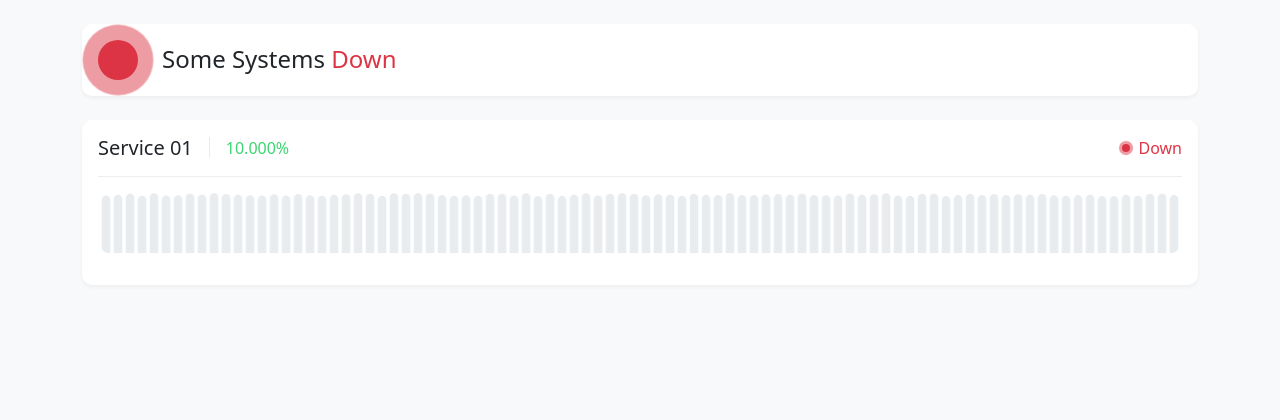
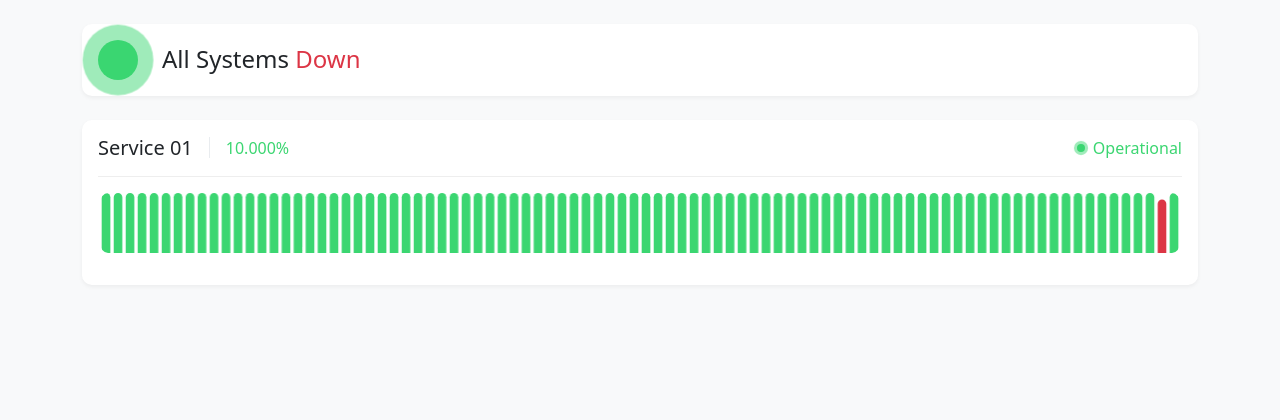
Before and after one commit to connecta-soft/crm-system-status, a Flask app: template templates/index.html in a window 1280 px wide. Shown: the part 62-482 px from the top of the page. Run offline with Flask 3, Linux system fonts and the light colour scheme; the template is opened without the code that fills it: most values are stand-ins (such as "Sample title", 1, 10 or a date in 2020).

Commit message:
Restored to '81d57d2036733fad6ec301d7031132edb9e579d2'
Replit-Restored-To:81d57d2036733fad6ec301d7031132edb9e579d2

```diff
--- a/static/css/style.css
+++ b/static/css/style.css
@@ -40,16 +40,12 @@ body {
     position: relative;
 }
 
-.live-dot.down {
-    background-color: #dc3545;
-}
-
 .live-dot::before {
     content: '';
     position: absolute;
     width: 100%;
     height: 100%;
-    background-color: inherit;
+    background-color: #3bd671;
     border-radius: 50%;
     animation: pulse 2s infinite;
 }
--- a/static/js/status.js
+++ b/static/js/status.js
@@ -33,18 +33,27 @@ function initializeUptimeCharts() {
     document.querySelectorAll('.uptime-chart').forEach(canvas => {
         const ctx = canvas.getContext('2d');
         const monitorId = canvas.dataset.monitorId;
-        const status = canvas.dataset.status;
-        const chartColor = status === 'Down' ? '#e9ecef' : '#3bd671';
 
         // Calculate dates for the last 3 months
         const today = new Date();
         const threeMonthsAgo = new Date(today);
         threeMonthsAgo.setMonth(today.getMonth() - 3);
 
+        // Get November 28th date
+        const nov28 = new Date(today.getFullYear(), 10, 28); // Month is 0-based, so 10 is November
+
         // Generate sample data for last 90 days
         const data = Array(90).fill(null).map((_, i) => {
             const date = new Date(today);
             date.setDate(date.getDate() - (90 - i));
+
+            // Set specific value for January 1st
+            if (date.getMonth() === 0 && date.getDate() === 1) {
+                return {
+                    value: 89.272,
+                    date: date
+                };
+            }
 
             return {
                 value: 95 + (Math.random() * 5), // Generate values between 95-100%
@@ -57,8 +66,8 @@ function initializeUptimeCharts() {
             data: {
                 labels: data.map(d => d.date),
                 datasets: [{
-                    data: data.map(d => d.value),
-                    backgroundColor: chartColor,
+                    data: data.map(d => d.value >= 95 ? 100 : d.value),
+                    backgroundColor: data.map(d => d.value >= 95 ? '#3bd671' : '#dc3545'),
                     borderRadius: 10,
                     borderWidth: 0,
                     barPercentage: 0.8,
--- a/templates/index.html
+++ b/templates/index.html
@@ -11,11 +11,11 @@
                 <div class="card-body">
                     {% set all_operational = monitors|selectattr('status', 'equalto', 'Up')|list|length == monitors|length %}
                     <div class="d-flex align-items-center">
-                        <div class="status-icon {{ 'text-success' if all_operational else 'text-danger' }} me-3">
-                            <span class="live-dot {{ 'down' if not all_operational }}"></span>
+                        <div class="status-icon {{ 'text-success' if all_operational else 'text-warning' }} me-3">
+                            <span class="live-dot"></span>
                         </div>
                         <div>
-                            <h2 class="h4 mb-0">Some Systems <span class="{{ 'text-success' if all_operational else 'text-danger' }}">{{ 'Operational' if all_operational else 'Down' }}</span></h2>
+                            <h2 class="h4 mb-0">All Systems <span class="{{ 'text-success' if all_operational else 'text-danger' }}">{{ 'Operational' if all_operational else 'Down' }}</span></h2>
                         </div>
                     </div>
                 </div>
@@ -35,14 +35,14 @@
                                         <span class="uptime-percentage">{{ "%.3f"|format(monitor.uptime) }}%</span>
                                     </div>
                                     <div class="service-status">
-                                        <span class="live-dot {{ 'down' if monitor.status == 'Down' }}"></span>
-                                        <span class="status-text {{ 'text-danger' if monitor.status == 'Down' }}">{{ 'Down' if monitor.status == 'Down' else 'Operational' }}</span>
+                                        <span class="live-dot"></span>
+                                        <span class="status-text">Operational</span>
                                     </div>
                                 </div>
                             </div>
 
                             <div class="uptime-graph">
-                                <canvas class="uptime-chart" data-monitor-id="{{ monitor.id }}" data-status="{{ monitor.status }}"></canvas>
+                                <canvas class="uptime-chart" data-monitor-id="{{ monitor.id }}"></canvas>
                             </div>
                         </div>
                     </div>
```
